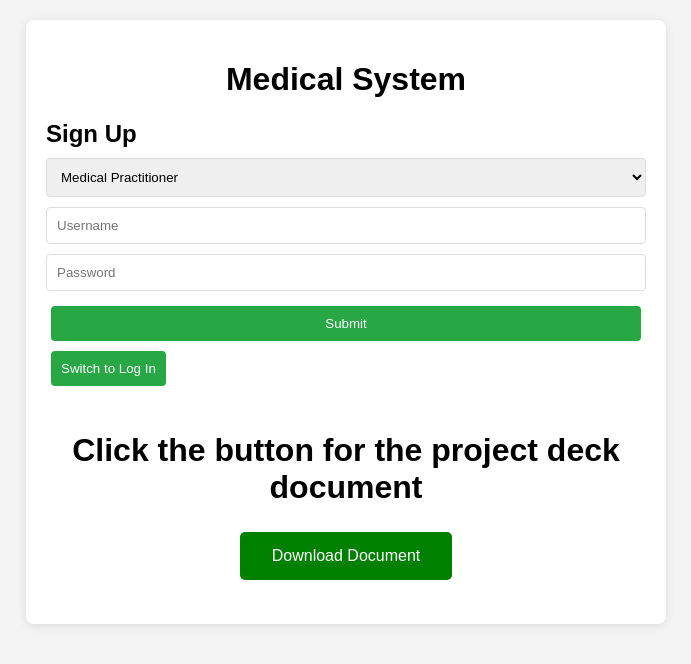
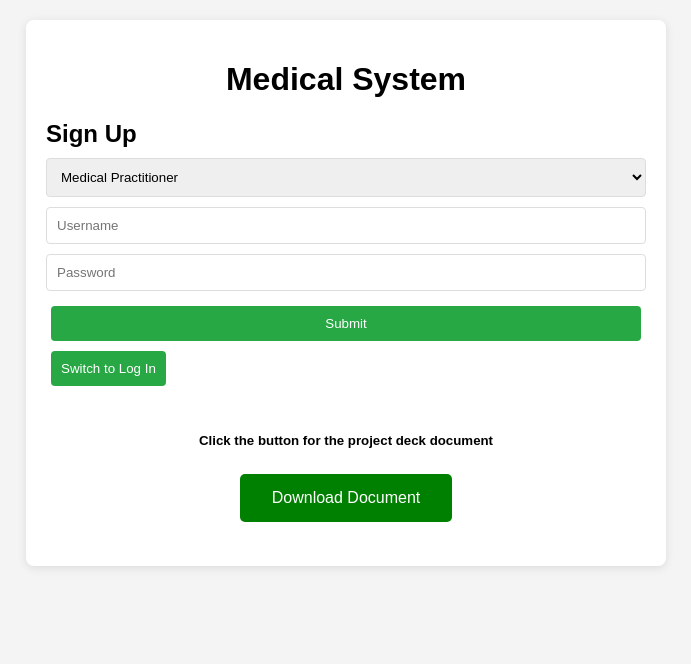
Before and after one commit to Underwood01/plp-final-python-project, a plain HTML site: page index.html in a window 1280 px wide. Shown: the whole page, without its empty margins (294-985 px from the left). Drawn offline with Linux system fonts and the light colour scheme.

Commit message:
Update index.html

```diff
--- a/index.html
+++ b/index.html
@@ -23,7 +23,7 @@
             </form>
             <button id="toggle-form">Switch to Log In</button>
 <div class="container3">
-    <h1>Click the button for the project deck document </h1>
+    <h5>Click the button for the project deck document </h5>
     <a href="https://drive.google.com/file/d/1f0ry9RnIPOyzjEezXSSgOOj0tBl-ksCU/view?usp=drivesdk" class="download-button">Download Document</a>
   </div>
 
```
